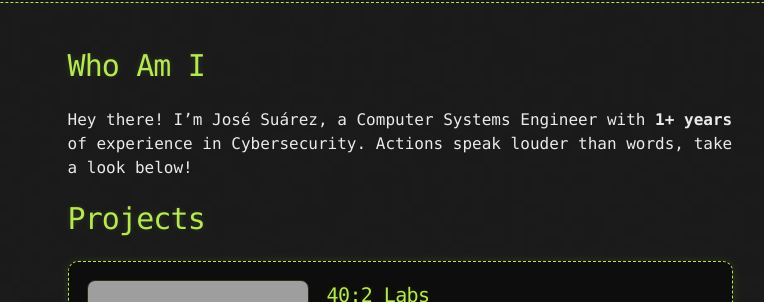
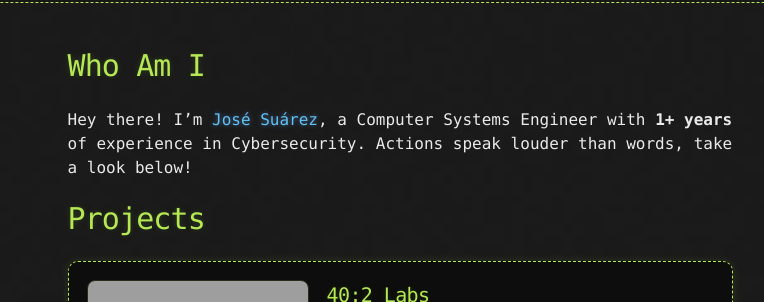
Before and after one commit to jisumov/jisumov.github.io, a Jekyll site: the page built from index.md, in a window 1280 px wide. Shown: the part 137-439 px from the top of the page, without its empty margins (240-1004 px from the left). Built offline with Jekyll 4.4.1, drawn with Linux system fonts in a browser that asks for light colours; nearby versions of some CDN libraries; our own code applies the rules of GitHub Pages for plain Markdown files; part of the change alters nothing that is shown; grey boxes are pictures that could not be loaded.

```diff
--- a/index.md
+++ b/index.md
@@ -5,7 +5,7 @@ music_title: "Welcome to the Jungle - Guns N' Roses"
 ---
 
 # Who Am I
-Hey there! I'm José Suárez, a Computer Systems Engineer with **1+ years** of experience in Cybersecurity. Actions speak louder than words, take a look below!
+Hey there! I'm [José Suárez](https://www.linkedin.com/in/jisumov), a Computer Systems Engineer with **1+ years** of experience in Cybersecurity. Actions speak louder than words, take a look below!
 
 # Projects
 
```
